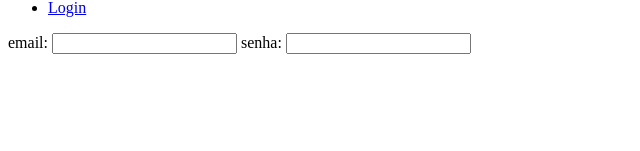
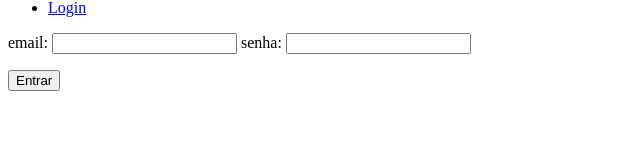
Before and after one commit to BrenoNoccioli/MegaHack2020, an Angular app: page /login in a window 1280 px wide. Shown: the part 149-300 px from the top of the page, without its empty margins (0-640 px from the left). Built offline with nearby package versions, Linux system fonts and the light colour scheme.

Commit message:
elementos da tela de login

```diff
--- a/src/app/login/login.component.html
+++ b/src/app/login/login.component.html
@@ -6,3 +6,6 @@
     senha:
     <input type="text" [formControl]="senha">
 </label>
+<p>
+  <button (click)="login()">Entrar</button>
+</p>
--- a/src/app/login/login.component.ts
+++ b/src/app/login/login.component.ts
@@ -1,5 +1,7 @@
 import { Component, OnInit } from '@angular/core';
 import { FormControl } from '@angular/forms';
+import { Conta } from '../model/conta';
+import { CONTAMOCK } from '../mock/mock-profissionais';
 
 @Component({
   selector: 'app-login',
@@ -7,11 +9,25 @@ import { FormControl } from '@angular/forms';
   styleUrls: ['./login.component.css']
 })
 export class LoginComponent implements OnInit {
+  contas = CONTAMOCK;
+
   email = new FormControl();
   senha = new FormControl();
   constructor() { }
 
   ngOnInit(): void {
+    //carregar contas
+  }
+
+  login() {
+    this.contas.forEach(conta => {
+      if(conta.email == this.email.value
+      && conta.senha == this.senha.value){
+        console.log('ACHEI A CONTA ! ! !')
+      }else{
+        console.log('NÃO ACHEI ! !')
+      }
+    });
   }
 
 }
```
